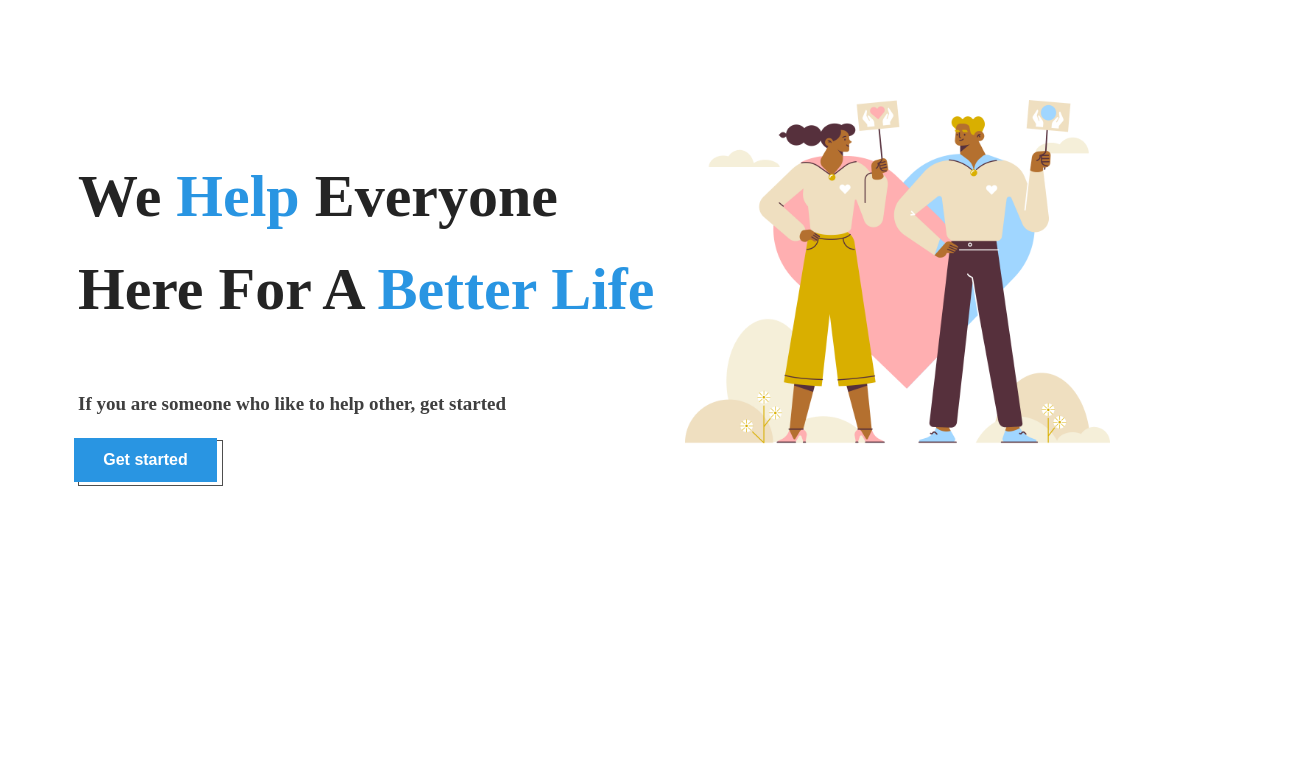
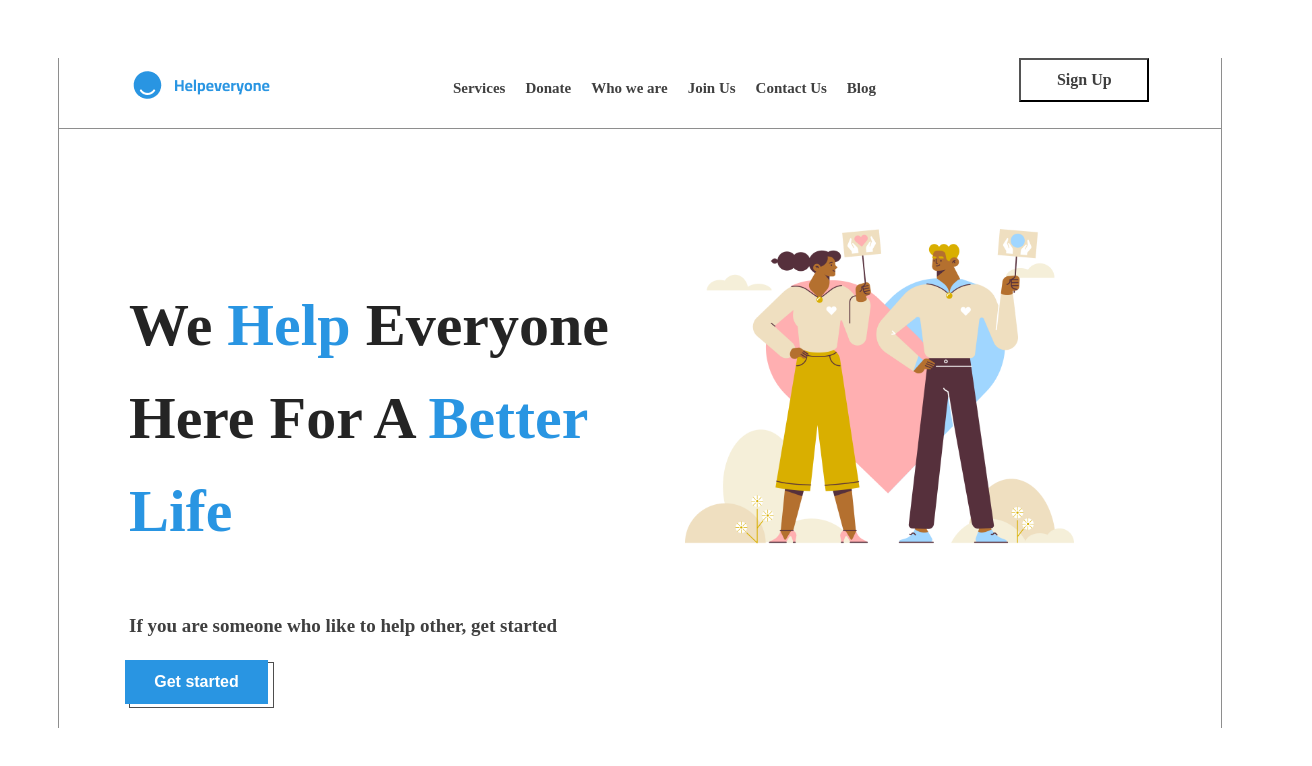
Before and after one commit to GloryKachi/flexBoxPracticeWithStudents, a plain HTML site: page index.html in a window 1280 px wide. Shown: the whole page, 1312 px wide, since content can reach past the window. Drawn offline with Linux system fonts and the light colour scheme.

Commit message:
landing page practice

```diff
--- a/index.html
+++ b/index.html
@@ -9,6 +9,18 @@
 
   <body>
     <main>
+      <nav class="navbar">
+        <div class="logo"><img src="assets/logo.png" alt="logo" /></div>
+        <ul class="links">
+          <li><a href="#">Services</a></li>
+          <li><a href="#">Donate</a></li>
+          <li><a href="#">Who we are</a></li>
+          <li><a href="#">Join Us</a></li>
+          <li><a href="#">Contact Us</a></li>
+          <li><a href="#">Blog</a></li>
+        </ul>
+        <div><button class="sign-up-btn">Sign Up</button></div>
+      </nav>
       <section class="first-sec">
         <div class="left">
           <h1 class="bold-txt">
--- a/style.css
+++ b/style.css
@@ -1,3 +1,7 @@
+body {
+  padding: 50px;
+}
+
 .first-sec {
   display: flex;
   justify-content: center;
@@ -53,3 +57,45 @@ span {
   width: 143px;
   height: 44px;
 }
+main {
+  border-left: 1px solid #8e8e8e;
+  border-right: 1px solid #8e8e8e;
+}
+
+.navbar {
+  display: flex;
+  justify-content: space-around;
+  border-bottom: 1px solid #8e8e8e;
+  padding-bottom: 10px;
+}
+.logo {
+  padding-top: 10px;
+}
+.links {
+  display: flex;
+  list-style: none;
+  gap: 20px;
+}
+.links li {
+  display: inline;
+}
+a {
+  text-decoration: none;
+  font-family: Cairo;
+  font-size: 15px;
+  font-weight: 600;
+  line-height: 28.11px;
+  text-align: left;
+  color: #3f3f3f;
+}
+.sign-up-btn {
+  width: 130px;
+  height: 44px;
+  background: #ffffff;
+  font-family: Cairo;
+  font-size: 16px;
+  font-weight: 600;
+  line-height: 29.98px;
+  text-align: center;
+  color: #3f3f3f;
+}
```
Also changed, not shown: assets/logo.png (added).
